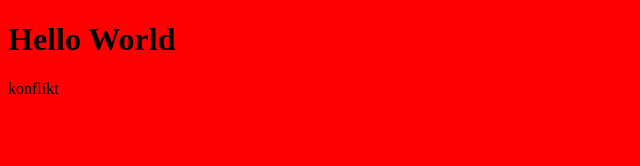
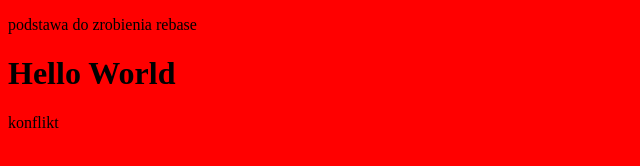
Before and after one commit to mattan11/remote-repo-training2, a plain HTML site: page index.html in a window 1280 px wide. Shown: the whole page, without its empty margins (0-640 px from the left). Drawn offline with Linux system fonts and the light colour scheme.

Commit message:
master przed Merge Rebase

```diff
--- a/index.html
+++ b/index.html
@@ -7,6 +7,7 @@
     <link rel="stylesheet" href="style.css" />
   </head>
   <body>
+    <p>podstawa do zrobienia rebase</p>
     <h1>Hello World</h1>
     <p>konflikt</p>
   </body>
```
